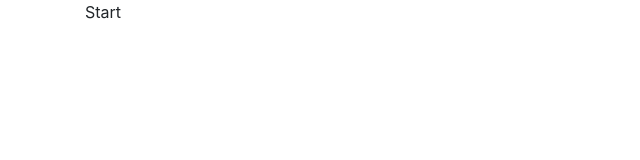
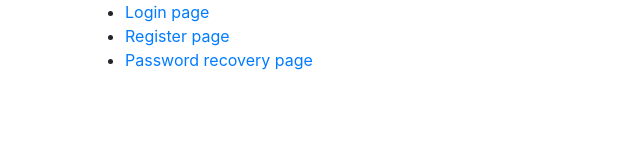
Before and after one commit to ivandoric/pdtest, a website: page index.html in a window 1280 px wide. Shown: the whole page, without its empty margins (0-640 px from the left). Drawn offline with nearby package versions, Linux system fonts and the light colour scheme.

Commit message:
Add menu to pages

```diff
--- a/index.html
+++ b/index.html
@@ -11,7 +11,11 @@
 <body>
 
     <div class="container">
-        Start
+        <ul>
+            <li><a href="login.html">Login page</a></li>
+            <li><a href="register.html">Register page</a></li>
+            <li><a href="password.html">Password recovery page</a></li>
+        </ul>
     </div>
 </body>
 </html>
```
